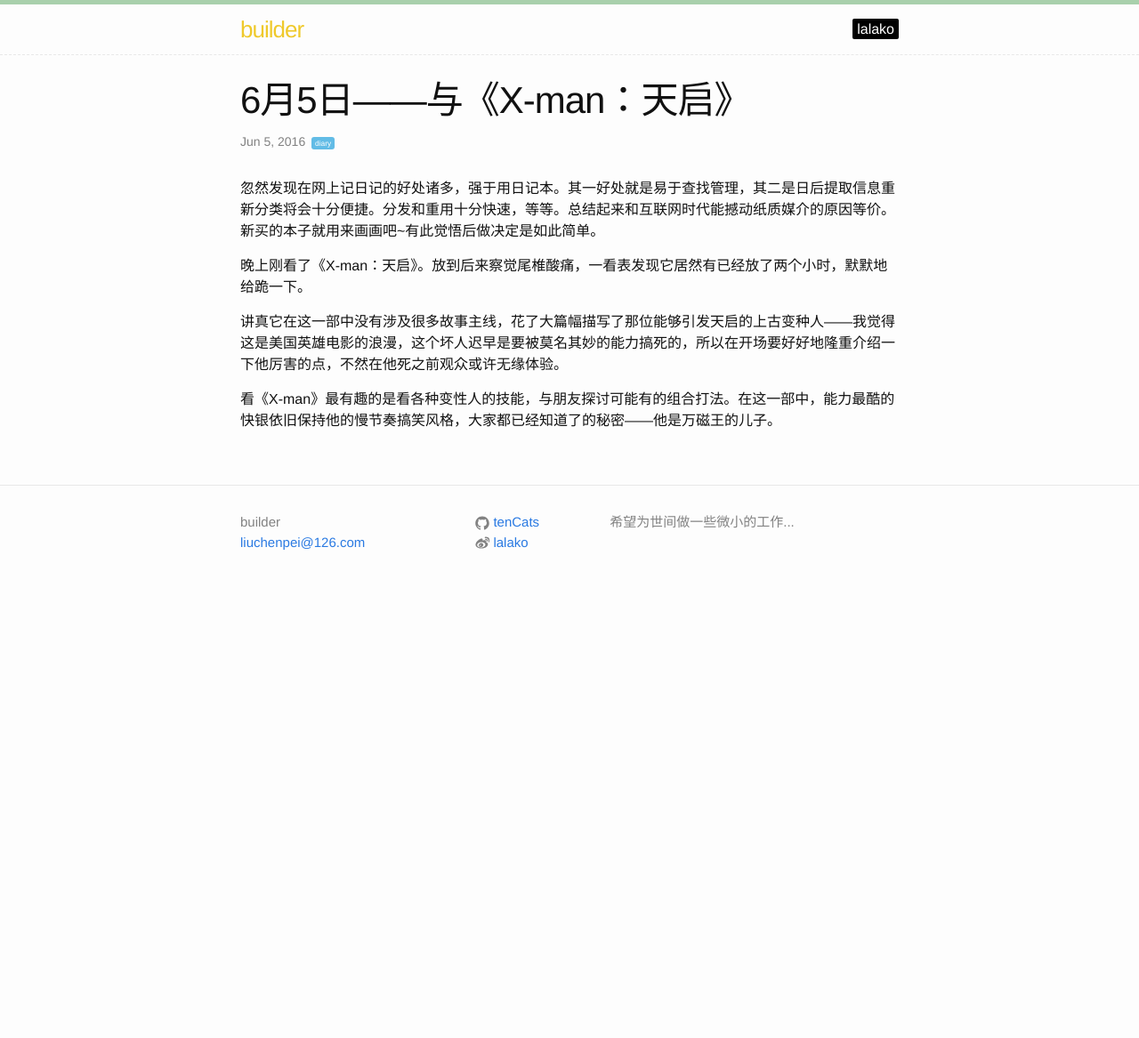
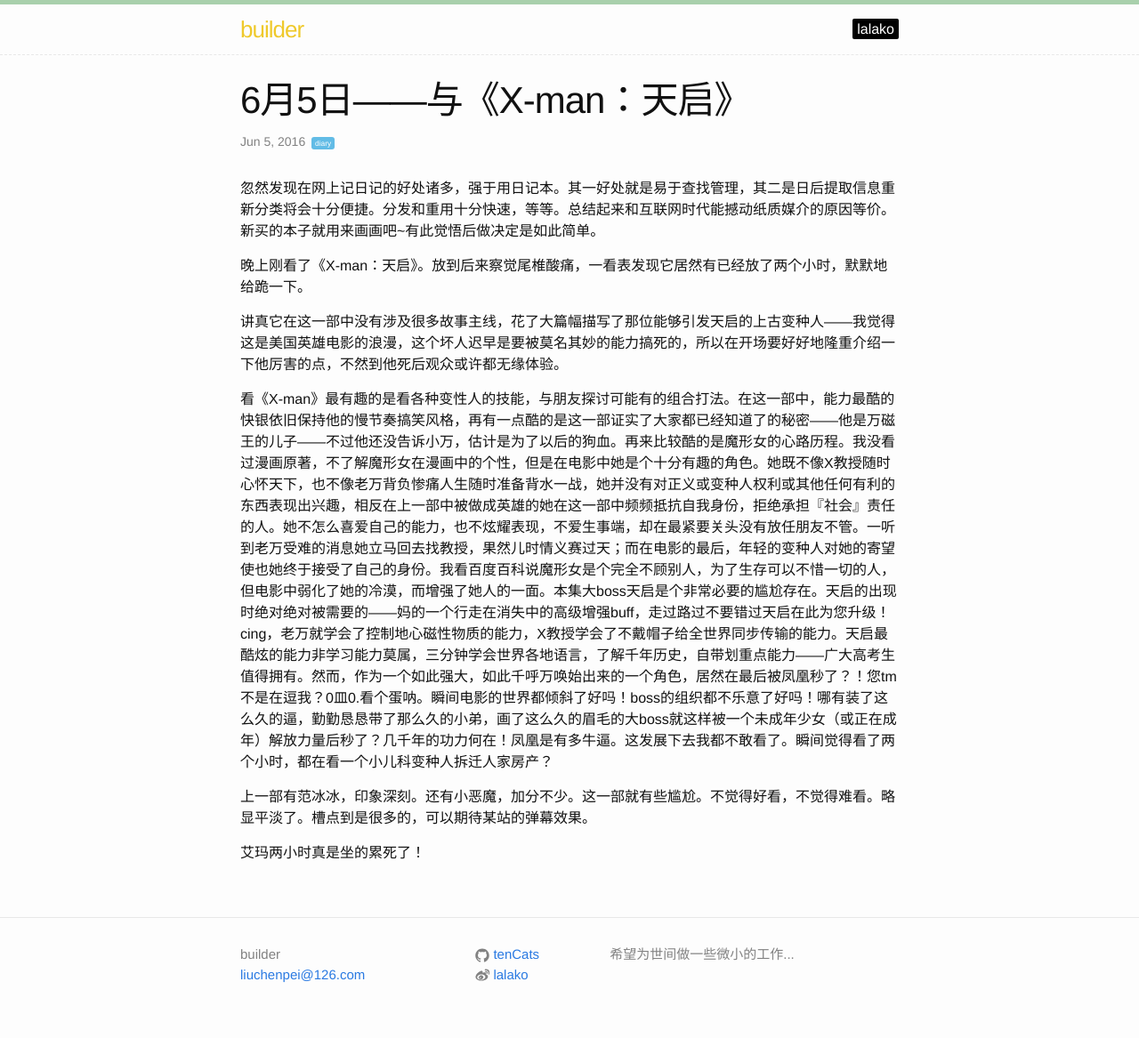
Before and after one commit to tenCats/tenCats.github.io, a Jekyll site: the page built from _posts/2016-06-05-6月5日——有关《X-man》.markdown, in a window 1280 px wide. Shown: the whole page at 89% size. Built offline with Jekyll 4.4.1, drawn with Linux system fonts in a browser that asks for light colours; before the commit the page ends 900 px from its top, so only the background shows below that.

Commit message:
new diary

```diff
--- a/_posts/2016-06-05-6月5日——有关《X-man》.markdown
+++ b/_posts/2016-06-05-6月5日——有关《X-man》.markdown
@@ -3,13 +3,16 @@ layout: post
 title:  "6月5日——与《X-man：天启》"
 date:   2016-06-05 11:33:00
 categories: diary
-draft: true
 ---
 
 忽然发现在网上记日记的好处诸多，强于用日记本。其一好处就是易于查找管理，其二是日后提取信息重新分类将会十分便捷。分发和重用十分快速，等等。总结起来和互联网时代能撼动纸质媒介的原因等价。新买的本子就用来画画吧~有此觉悟后做决定是如此简单。
 
 晚上刚看了《X-man：天启》。放到后来察觉尾椎酸痛，一看表发现它居然有已经放了两个小时，默默地给跪一下。
 
-讲真它在这一部中没有涉及很多故事主线，花了大篇幅描写了那位能够引发天启的上古变种人——我觉得这是美国英雄电影的浪漫，这个坏人迟早是要被莫名其妙的能力搞死的，所以在开场要好好地隆重介绍一下他厉害的点，不然在他死之前观众或许无缘体验。
+讲真它在这一部中没有涉及很多故事主线，花了大篇幅描写了那位能够引发天启的上古变种人——我觉得这是美国英雄电影的浪漫，这个坏人迟早是要被莫名其妙的能力搞死的，所以在开场要好好地隆重介绍一下他厉害的点，不然到他死后观众或许都无缘体验。
 
-看《X-man》最有趣的是看各种变性人的技能，与朋友探讨可能有的组合打法。在这一部中，能力最酷的快银依旧保持他的慢节奏搞笑风格，大家都已经知道了的秘密——他是万磁王的儿子。
+看《X-man》最有趣的是看各种变性人的技能，与朋友探讨可能有的组合打法。在这一部中，能力最酷的快银依旧保持他的慢节奏搞笑风格，再有一点酷的是这一部证实了大家都已经知道了的秘密——他是万磁王的儿子——不过他还没告诉小万，估计是为了以后的狗血。再来比较酷的是魔形女的心路历程。我没看过漫画原著，不了解魔形女在漫画中的个性，但是在电影中她是个十分有趣的角色。她既不像X教授随时心怀天下，也不像老万背负惨痛人生随时准备背水一战，她并没有对正义或变种人权利或其他任何有利的东西表现出兴趣，相反在上一部中被做成英雄的她在这一部中频频抵抗自我身份，拒绝承担『社会』责任的人。她不怎么喜爱自己的能力，也不炫耀表现，不爱生事端，却在最紧要关头没有放任朋友不管。一听到老万受难的消息她立马回去找教授，果然儿时情义赛过天；而在电影的最后，年轻的变种人对她的寄望使也她终于接受了自己的身份。我看百度百科说魔形女是个完全不顾别人，为了生存可以不惜一切的人，但电影中弱化了她的冷漠，而增强了她人的一面。本集大boss天启是个非常必要的尴尬存在。天启的出现时绝对绝对被需要的——妈的一个行走在消失中的高级增强buff，走过路过不要错过天启在此为您升级！cing，老万就学会了控制地心磁性物质的能力，X教授学会了不戴帽子给全世界同步传输的能力。天启最酷炫的能力非学习能力莫属，三分钟学会世界各地语言，了解千年历史，自带划重点能力——广大高考生值得拥有。然而，作为一个如此强大，如此千呼万唤始出来的一个角色，居然在最后被凤凰秒了？！您tm不是在逗我？0皿0.看个蛋呐。瞬间电影的世界都倾斜了好吗！boss的组织都不乐意了好吗！哪有装了这么久的逼，勤勤恳恳带了那么久的小弟，画了这么久的眉毛的大boss就这样被一个未成年少女（或正在成年）解放力量后秒了？几千年的功力何在！凤凰是有多牛逼。这发展下去我都不敢看了。瞬间觉得看了两个小时，都在看一个小儿科变种人拆迁人家房产？
+
+上一部有范冰冰，印象深刻。还有小恶魔，加分不少。这一部就有些尴尬。不觉得好看，不觉得难看。略显平淡了。槽点到是很多的，可以期待某站的弹幕效果。
+
+艾玛两小时真是坐的累死了！
```
